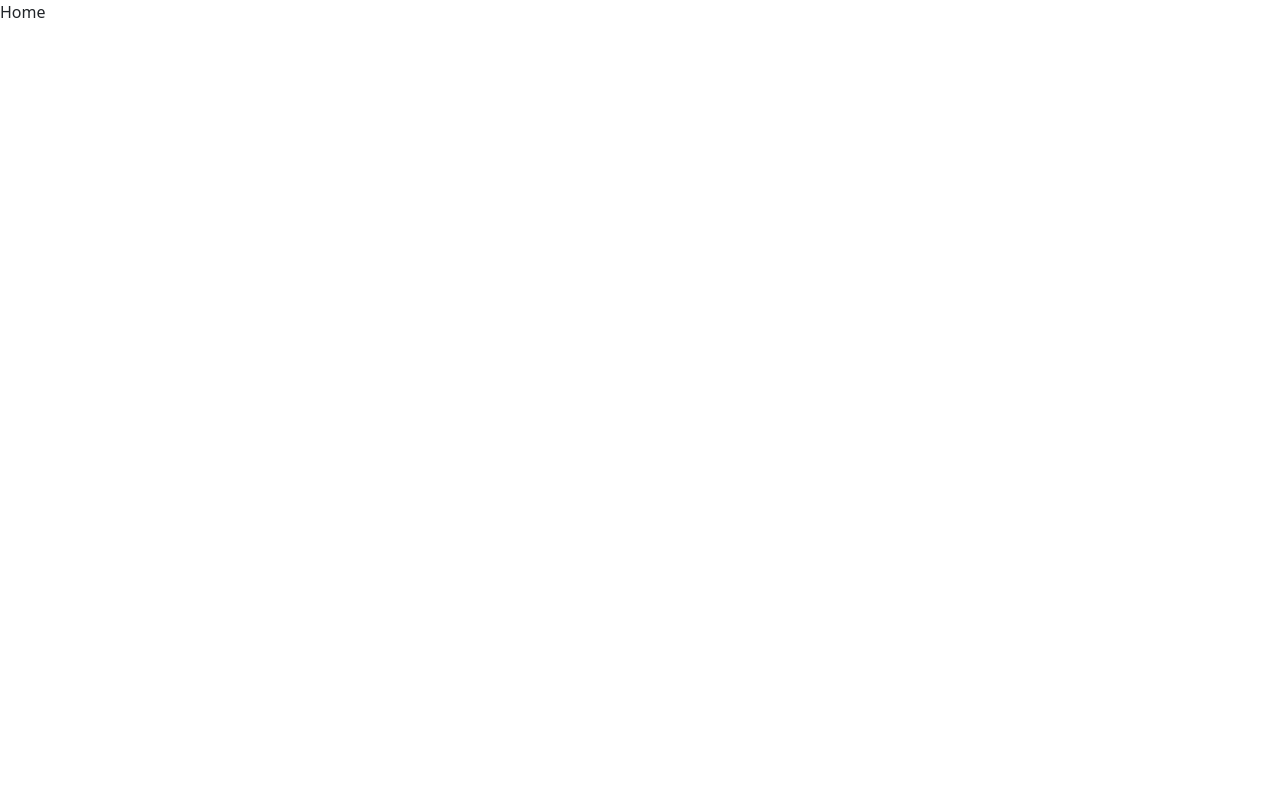
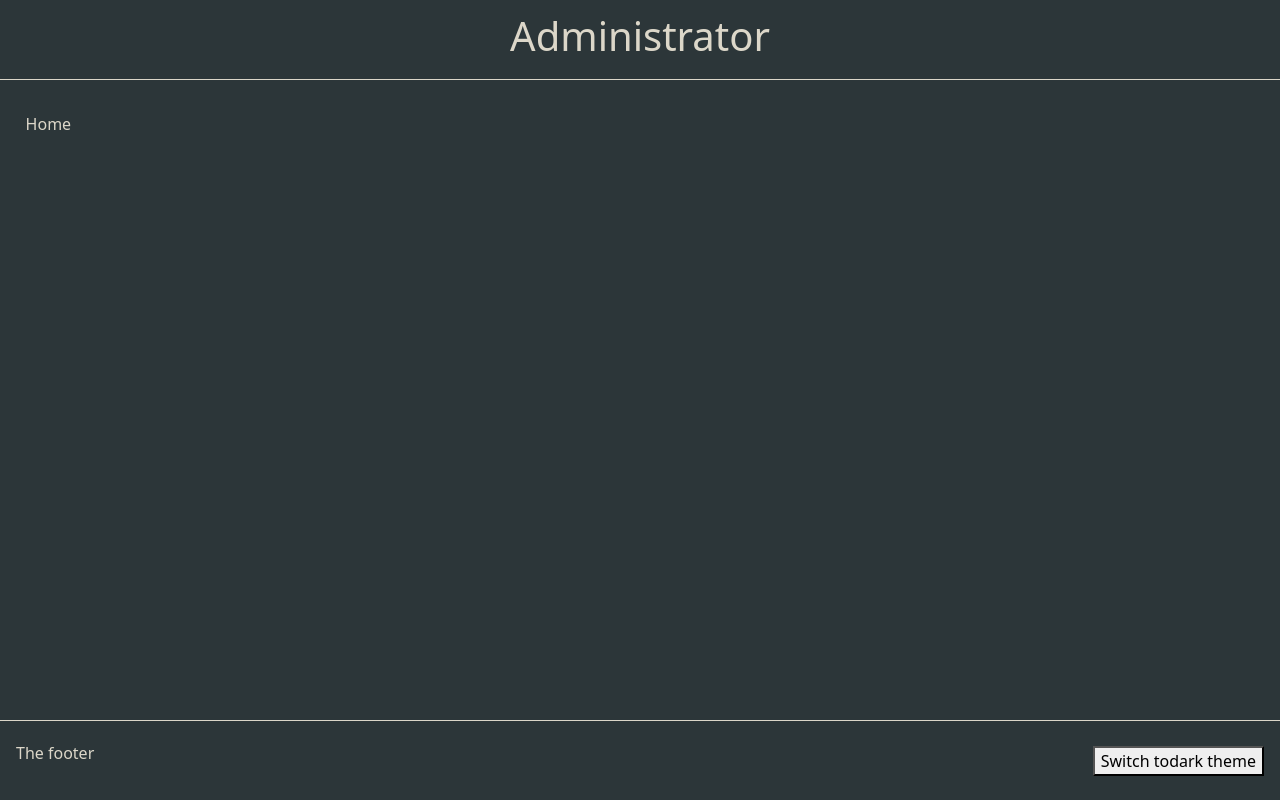
Before and after one commit to Alban-Pascal/administrator, a React (Create React App) app: page / in a window 1280 px wide. Built offline with nearby package versions, Linux system fonts and the light colour scheme.

Commit message:
Global Style

```diff
--- a/src/App.js
+++ b/src/App.js
@@ -2,6 +2,7 @@ import "./App.css";
 import { BrowserRouter as Router, Routes, Route } from "react-router-dom";
 import React from "react";
 
+import Layout from "app/Ui/Layout";
 import Home from "./app/screens/Home";
 import Loggin from "./app/screens/Loggin";
 import PartnerActive from "./app/screens/PartnerActive";
@@ -12,6 +13,7 @@ import StructureIdle from "./app/screens/StructureIdle";
 export default function App() {
   return (
     <Router>
+      <Layout>
         <Routes>
           <Route path="/" element={<Home />} />
           <Route path="Loggin" element={<Loggin />} />
@@ -20,6 +22,7 @@ export default function App() {
           <Route path="StructureActive" element={<StructureActive />} />
           <Route path="StructureIdle" element={<StructureIdle />} />
         </Routes>
+      </Layout>
     </Router>
   );
 }
--- /dev/null
+++ b/src/app/Composents/Footer/index.js
@@ -0,0 +1,22 @@
+import styled from "styled-components";
+
+export default function Footer({ isLight, handleToggleTheme }) {
+  return (
+    <Wrapper>
+      <p> The footer</p>
+      <br></br>
+      <button onClick={handleToggleTheme}>
+        Switch to{isLight ? "dark" : "light"} theme
+      </button>
+    </Wrapper>
+  );
+}
+
+const Wrapper = styled.footer`
+  height: 80px;
+  display: flex;
+  justify-content: space-between;
+  align-items: center;
+  border-top: solid 1px;
+  padding 1rem;
+`;
--- /dev/null
+++ b/src/app/Composents/Header/index.js
@@ -0,0 +1,17 @@
+import styled from "styled-components";
+
+export default function Header() {
+  return (
+    <Wrapper>
+      <h1> Administrator</h1>
+    </Wrapper>
+  );
+}
+
+const Wrapper = styled.header`
+  height: 80px;
+  display: flex;
+  justify-content: center;
+  align-items: center;
+  border-bottom: solid 1px;
+`;
--- /dev/null
+++ b/src/app/Ui/GlobalStyle.js
@@ -0,0 +1,11 @@
+import { createGlobalStyle } from "styled-components";
+
+const GlobalStyle = createGlobalStyle`
+body{
+    transition : linear 0.25s;
+    color : ${(props) => props.theme.mainColor};
+  background-color : ${(props) => props.theme.backgroundColor};
+}
+`;
+
+export default GlobalStyle;
--- /dev/null
+++ b/src/app/Ui/Layout.js
@@ -0,0 +1,38 @@
+import styled, { ThemeProvider } from "styled-components";
+import { useState } from "react";
+
+import GlobalStyle from "./GlobalStyle";
+
+import lightTheme from "../themes/light.json";
+import darkTheme from "../themes/dark.json";
+
+import Header from "app/Composents/Header";
+import Footer from "app/Composents/Footer";
+
+export default function Layout({ children }) {
+  const [isLight, setIsLight] = useState(true);
+
+  function handleToggleTheme() {
+    setIsLight(!isLight);
+  }
+  return (
+    <ThemeProvider theme={isLight ? lightTheme : darkTheme}>
+      <Wrapper>
+        <GlobalStyle />
+        <Header />
+        <Main>{children}</Main>
+        <Footer isLight={isLight} handleToggleTheme={handleToggleTheme} />
+      </Wrapper>
+    </ThemeProvider>
+  );
+}
+
+const Wrapper = styled.div``;
+
+const Main = styled.div`
+  min-height: calc(100vh - 192px);
+  width: 96%;
+  max-widh: 1240px;
+  margin: auto;
+  margin-top: 32px;
+`;
--- /dev/null
+++ b/src/app/themes/dark.json
@@ -0,0 +1,4 @@
+{
+    "backgroundColor": "#DCD7C9",
+    "mainColor": "#2C3639"
+}
--- /dev/null
+++ b/src/app/themes/light.json
@@ -0,0 +1,4 @@
+{
+    "backgroundColor": "#2C3639",
+    "mainColor": "#DCD7C9"
+}
```
Lines whose indentation alone changed are shown as unchanged.
